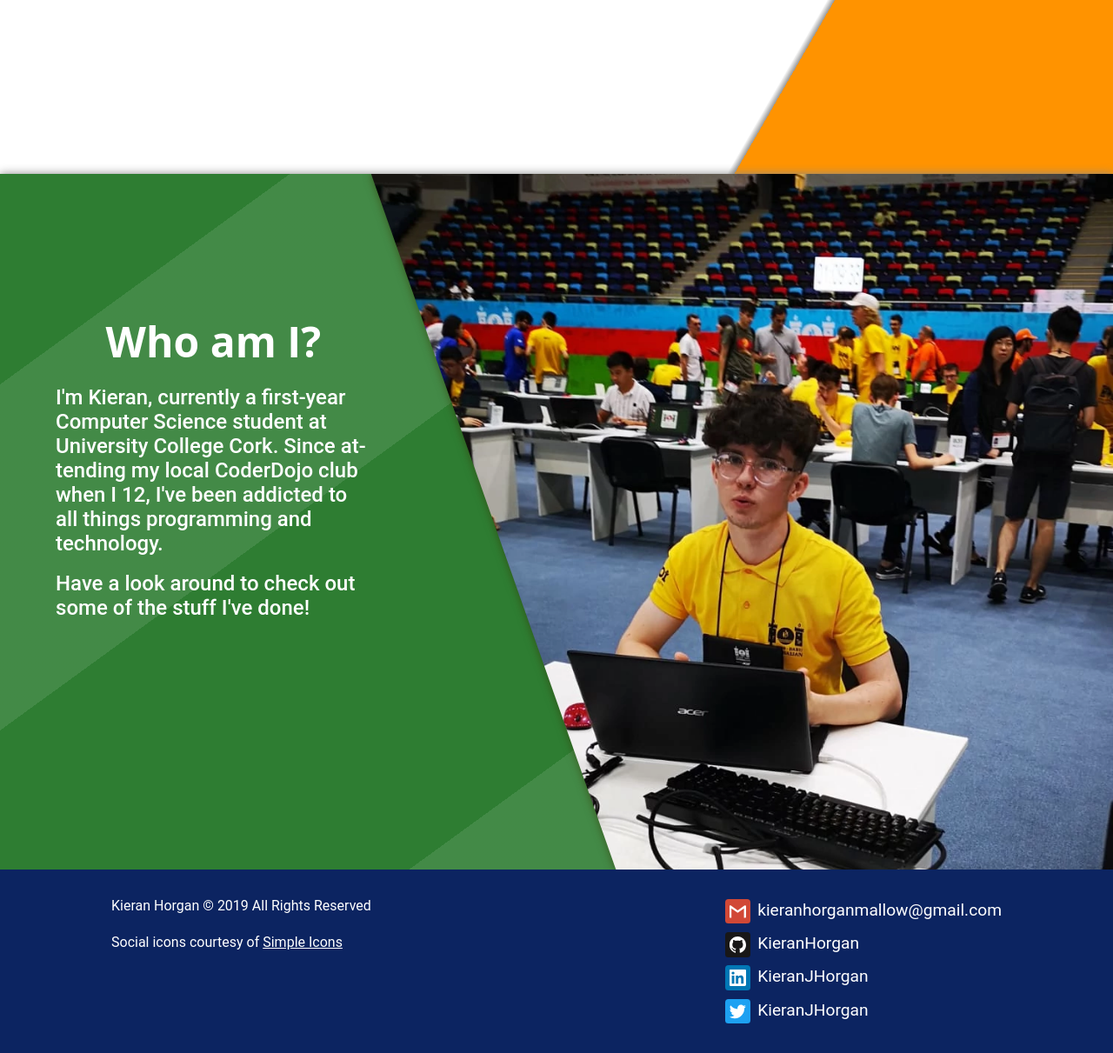
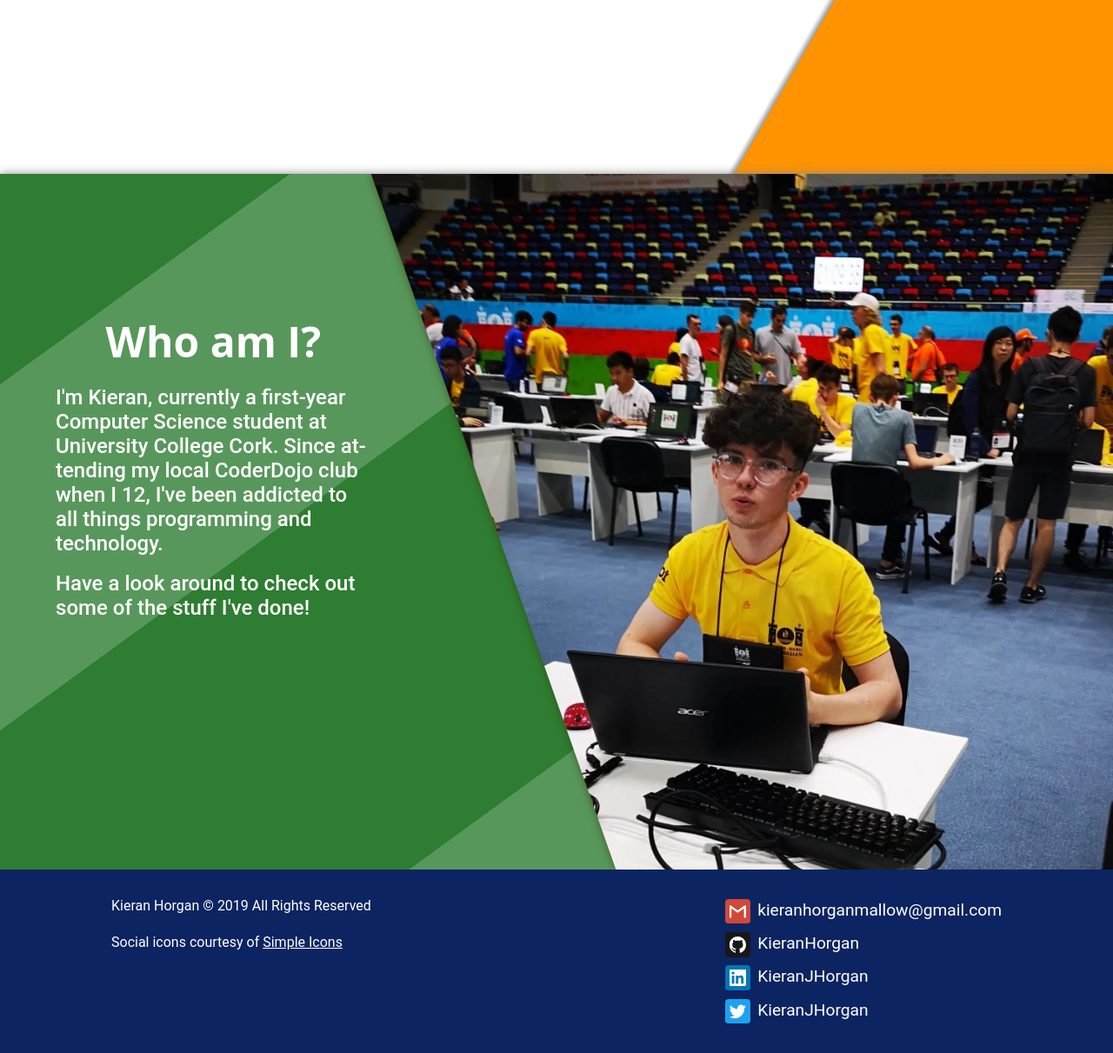
Before and after one commit to KieranHorgan/kieranhorgan.com, a PHP site: page / in a window 1280 px wide. Shown: the part 600-1811 px from the top of the page at 87% size. Run offline with PHP 8.4, Linux system fonts and the light colour scheme; some web fonts are replaced.

Commit message:
favicon created

```diff
--- a/css/home.css
+++ b/css/home.css
@@ -64,12 +64,12 @@ main>section {
   background: linear-gradient(144deg,
       rgba(255,255,255,0) 0%,
       rgba(255,255,255,0) 14%,
-      rgba(255,255,255,0.1) 14%,
-      rgba(255,255,255,0.1) 37%,
+      rgba(255,255,255,0.2) 14%,
+      rgba(255,255,255,0.2) 37%,
       rgba(255,255,255,0) 37%,
       rgba(255,255,255,0) 66%,
-      rgba(255,255,255,0.1) 66%,
-      rgba(255,255,255,0.1) 85%,
+      rgba(255,255,255,0.2) 66%,
+      rgba(255,255,255,0.2) 85%,
       rgba(255,255,255,0) 85%,
       rgba(255,255,255,0) 100%
     ) var(--dark-green-color);
--- a/index.html
+++ b/index.html
@@ -11,6 +11,13 @@
 
     <link rel="stylesheet" href="css/base.css">
     <link rel="stylesheet" href="css/home.css">
+
+    <link rel="apple-touch-icon" sizes="180x180" href="apple-touch-icon.png">
+    <link rel="icon" type="image/png" sizes="32x32" href="favicon-32x32.png">
+    <link rel="icon" type="image/png" sizes="16x16" href="favicon-16x16.png">
+    <link rel="manifest" href="site.webmanifest">
+    <link rel="mask-icon" href="safari-pinned-tab.svg" color="#44cf7f">
+    <meta name="msapplication-TileColor" content="#44cf7f">
   </head>
   <body>
     <nav>
@@ -62,25 +69,35 @@
     <footer>
       <p><small>Kieran Horgan &copy; 2019 All Rights Reserved</small></p>
       <ul>
-        <li><a href="mailto:kieranhorganmallow@gmail.com">
-          <svg role="img" viewBox="0 0 24 24" xmlns="http://www.w3.org/2000/svg"><title>Gmail icon</title><path d="M24 4.5v15c0 .85-.65 1.5-1.5 1.5H21V7.387l-9 6.463-9-6.463V21H1.5C.649 21 0 20.35 0 19.5v-15c0-.425.162-.8.431-1.068C.7 3.16 1.076 3 1.5 3H2l10 7.25L22 3h.5c.425 0 .8.162 1.069.432.27.268.431.643.431 1.068z"/></svg>
-          kieranhorganmallow@gmail.com
+        <li><a href="mailto:kieranhorganmallow@gmail.com" target="_blank" rel="noopener noreferrer">
+          <svg role="img" viewBox="0 0 24 24" xmlns="http://www.w3.org/2000/svg" aria-labelledby="gmail-icon-id">
+            <title id="gmail-icon-id">Gmail icon</title>
+            <path d="M24 4.5v15c0 .85-.65 1.5-1.5 1.5H21V7.387l-9 6.463-9-6.463V21H1.5C.649 21 0 20.35 0 19.5v-15c0-.425.162-.8.431-1.068C.7 3.16 1.076 3 1.5 3H2l10 7.25L22 3h.5c.425 0 .8.162 1.069.432.27.268.431.643.431 1.068z"/>
+          </svg>
+          kieranhorganmallow<wbr>@gmail.com
         </a></li>
-        <li><a href="https://github.com/KieranHorgan">
-          <svg role="img" viewBox="0 0 24 24" xmlns="http://www.w3.org/2000/svg"><title>GitHub icon</title><path d="M12 .297c-6.63 0-12 5.373-12 12 0 5.303 3.438 9.8 8.205 11.385.6.113.82-.258.82-.577 0-.285-.01-1.04-.015-2.04-3.338.724-4.042-1.61-4.042-1.61C4.422 18.07 3.633 17.7 3.633 17.7c-1.087-.744.084-.729.084-.729 1.205.084 1.838 1.236 1.838 1.236 1.07 1.835 2.809 1.305 3.495.998.108-.776.417-1.305.76-1.605-2.665-.3-5.466-1.332-5.466-5.93 0-1.31.465-2.38 1.235-3.22-.135-.303-.54-1.523.105-3.176 0 0 1.005-.322 3.3 1.23.96-.267 1.98-.399 3-.405 1.02.006 2.04.138 3 .405 2.28-1.552 3.285-1.23 3.285-1.23.645 1.653.24 2.873.12 3.176.765.84 1.23 1.91 1.23 3.22 0 4.61-2.805 5.625-5.475 5.92.42.36.81 1.096.81 2.22 0 1.606-.015 2.896-.015 3.286 0 .315.21.69.825.57C20.565 22.092 24 17.592 24 12.297c0-6.627-5.373-12-12-12"/></svg>
+        <li><a href="https://github.com/KieranHorgan" target="_blank" rel="noopener noreferrer">
+          <svg role="img" viewBox="0 0 24 24" xmlns="http://www.w3.org/2000/svg" aria-labelledby="github-icon-id">
+            <title id="github-icon-id">GitHub icon</title>
+            <path d="M12 .297c-6.63 0-12 5.373-12 12 0 5.303 3.438 9.8 8.205 11.385.6.113.82-.258.82-.577 0-.285-.01-1.04-.015-2.04-3.338.724-4.042-1.61-4.042-1.61C4.422 18.07 3.633 17.7 3.633 17.7c-1.087-.744.084-.729.084-.729 1.205.084 1.838 1.236 1.838 1.236 1.07 1.835 2.809 1.305 3.495.998.108-.776.417-1.305.76-1.605-2.665-.3-5.466-1.332-5.466-5.93 0-1.31.465-2.38 1.235-3.22-.135-.303-.54-1.523.105-3.176 0 0 1.005-.322 3.3 1.23.96-.267 1.98-.399 3-.405 1.02.006 2.04.138 3 .405 2.28-1.552 3.285-1.23 3.285-1.23.645 1.653.24 2.873.12 3.176.765.84 1.23 1.91 1.23 3.22 0 4.61-2.805 5.625-5.475 5.92.42.36.81 1.096.81 2.22 0 1.606-.015 2.896-.015 3.286 0 .315.21.69.825.57C20.565 22.092 24 17.592 24 12.297c0-6.627-5.373-12-12-12"/>
+          </svg>
           KieranHorgan
         </a></li>
-        <li><a href="https://www.linkedin.com/in/kieranjhorgan/">
-          <svg role="img" viewBox="0 0 24 24" xmlns="http://www.w3.org/2000/svg"><title>LinkedIn icon</title><path d="M20.447 20.452h-3.554v-5.569c0-1.328-.027-3.037-1.852-3.037-1.853 0-2.136 1.445-2.136 2.939v5.667H9.351V9h3.414v1.561h.046c.477-.9 1.637-1.85 3.37-1.85 3.601 0 4.267 2.37 4.267 5.455v6.286zM5.337 7.433c-1.144 0-2.063-.926-2.063-2.065 0-1.138.92-2.063 2.063-2.063 1.14 0 2.064.925 2.064 2.063 0 1.139-.925 2.065-2.064 2.065zm1.782 13.019H3.555V9h3.564v11.452zM22.225 0H1.771C.792 0 0 .774 0 1.729v20.542C0 23.227.792 24 1.771 24h20.451C23.2 24 24 23.227 24 22.271V1.729C24 .774 23.2 0 22.222 0h.003z"/></svg>
+        <li><a href="https://www.linkedin.com/in/kieranjhorgan/" target="_blank" rel="noopener noreferrer">
+          <svg role="img" viewBox="0 0 24 24" xmlns="http://www.w3.org/2000/svg" aria-labelledby="linked-in-icon-id">
+            <title id="linked-in-icon-id">LinkedIn icon</title>
+            <path d="M20.447 20.452h-3.554v-5.569c0-1.328-.027-3.037-1.852-3.037-1.853 0-2.136 1.445-2.136 2.939v5.667H9.351V9h3.414v1.561h.046c.477-.9 1.637-1.85 3.37-1.85 3.601 0 4.267 2.37 4.267 5.455v6.286zM5.337 7.433c-1.144 0-2.063-.926-2.063-2.065 0-1.138.92-2.063 2.063-2.063 1.14 0 2.064.925 2.064 2.063 0 1.139-.925 2.065-2.064 2.065zm1.782 13.019H3.555V9h3.564v11.452zM22.225 0H1.771C.792 0 0 .774 0 1.729v20.542C0 23.227.792 24 1.771 24h20.451C23.2 24 24 23.227 24 22.271V1.729C24 .774 23.2 0 22.222 0h.003z"/>
+          </svg>
           KieranJHorgan
         </a></li>
-        <li><a href="https://twitter.com/KieranJHorgan/">
-          <svg role="img" viewBox="0 0 24 24" xmlns="http://www.w3.org/2000/svg"><title>Twitter icon</title><path d="M23.954 4.569c-.885.389-1.83.654-2.825.775 1.014-.611 1.794-1.574 2.163-2.723-.951.555-2.005.959-3.127 1.184-.896-.959-2.173-1.559-3.591-1.559-2.717 0-4.92 2.203-4.92 4.917 0 .39.045.765.127 1.124C7.691 8.094 4.066 6.13 1.64 3.161c-.427.722-.666 1.561-.666 2.475 0 1.71.87 3.213 2.188 4.096-.807-.026-1.566-.248-2.228-.616v.061c0 2.385 1.693 4.374 3.946 4.827-.413.111-.849.171-1.296.171-.314 0-.615-.03-.916-.086.631 1.953 2.445 3.377 4.604 3.417-1.68 1.319-3.809 2.105-6.102 2.105-.39 0-.779-.023-1.17-.067 2.189 1.394 4.768 2.209 7.557 2.209 9.054 0 13.999-7.496 13.999-13.986 0-.209 0-.42-.015-.63.961-.689 1.8-1.56 2.46-2.548l-.047-.02z"/></svg>
+        <li><a href="https://twitter.com/KieranJHorgan/" target="_blank" rel="noopener noreferrer">
+          <svg role="img" viewBox="0 0 24 24" xmlns="http://www.w3.org/2000/svg" aria-labelledby="twitter-icon-id">
+            <title id="twitter-icon-id">Twitter icon</title><path d="M23.954 4.569c-.885.389-1.83.654-2.825.775 1.014-.611 1.794-1.574 2.163-2.723-.951.555-2.005.959-3.127 1.184-.896-.959-2.173-1.559-3.591-1.559-2.717 0-4.92 2.203-4.92 4.917 0 .39.045.765.127 1.124C7.691 8.094 4.066 6.13 1.64 3.161c-.427.722-.666 1.561-.666 2.475 0 1.71.87 3.213 2.188 4.096-.807-.026-1.566-.248-2.228-.616v.061c0 2.385 1.693 4.374 3.946 4.827-.413.111-.849.171-1.296.171-.314 0-.615-.03-.916-.086.631 1.953 2.445 3.377 4.604 3.417-1.68 1.319-3.809 2.105-6.102 2.105-.39 0-.779-.023-1.17-.067 2.189 1.394 4.768 2.209 7.557 2.209 9.054 0 13.999-7.496 13.999-13.986 0-.209 0-.42-.015-.63.961-.689 1.8-1.56 2.46-2.548l-.047-.02z"/>
+          </svg>
           KieranJHorgan
         </a></li>
       </ul>
       <p><small>Social icons courtesy of <a href="https://simpleicons.org/">Simple Icons</a></small></p>
     </footer>
-
   </body>
 </html>
```
Also changed, not shown: browserconfig.xml (added, +9 -0 lines), projects/index.html (+11 -4 lines), android-chrome-192x192.png (added), android-chrome-512x512.png (added), apple-touch-icon.png (added), favicon-16x16.png (added), favicon-32x32.png (added), favicon.ico (added), mstile-150x150.png (added), safari-pinned-tab.svg (added), site.webmanifest (added), 1 other file.
